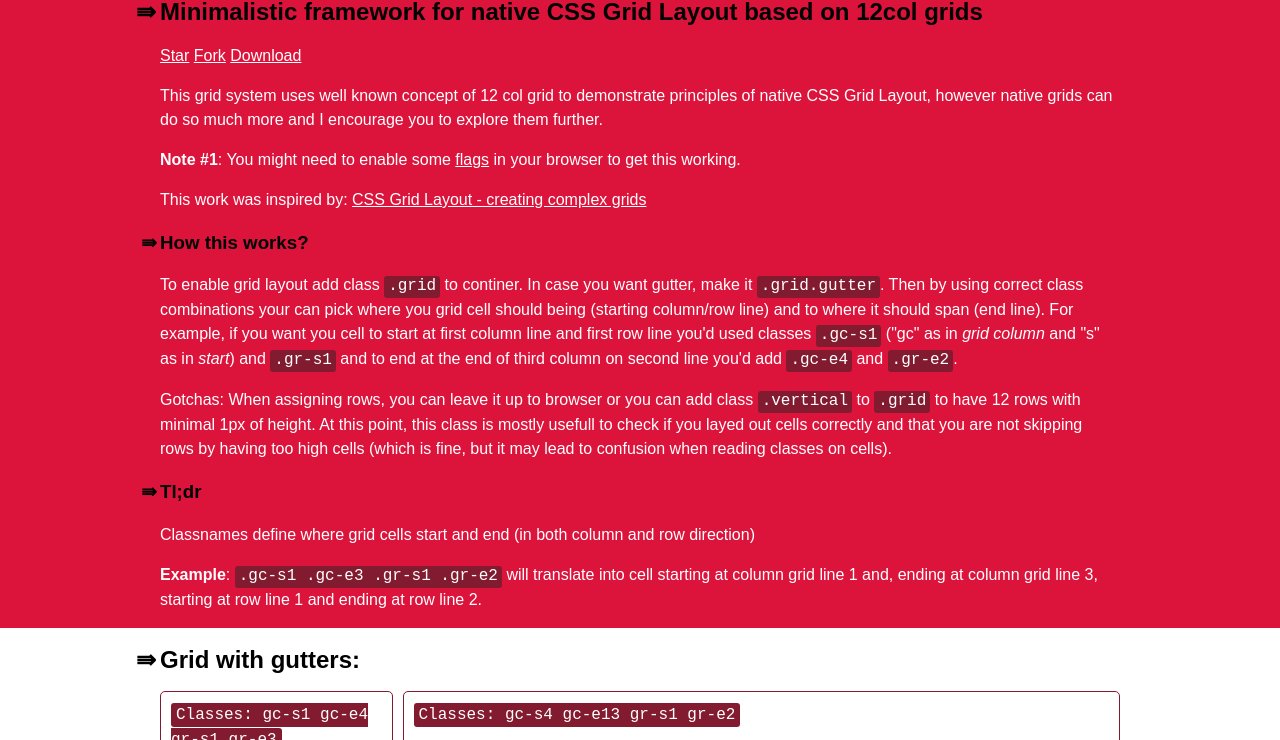
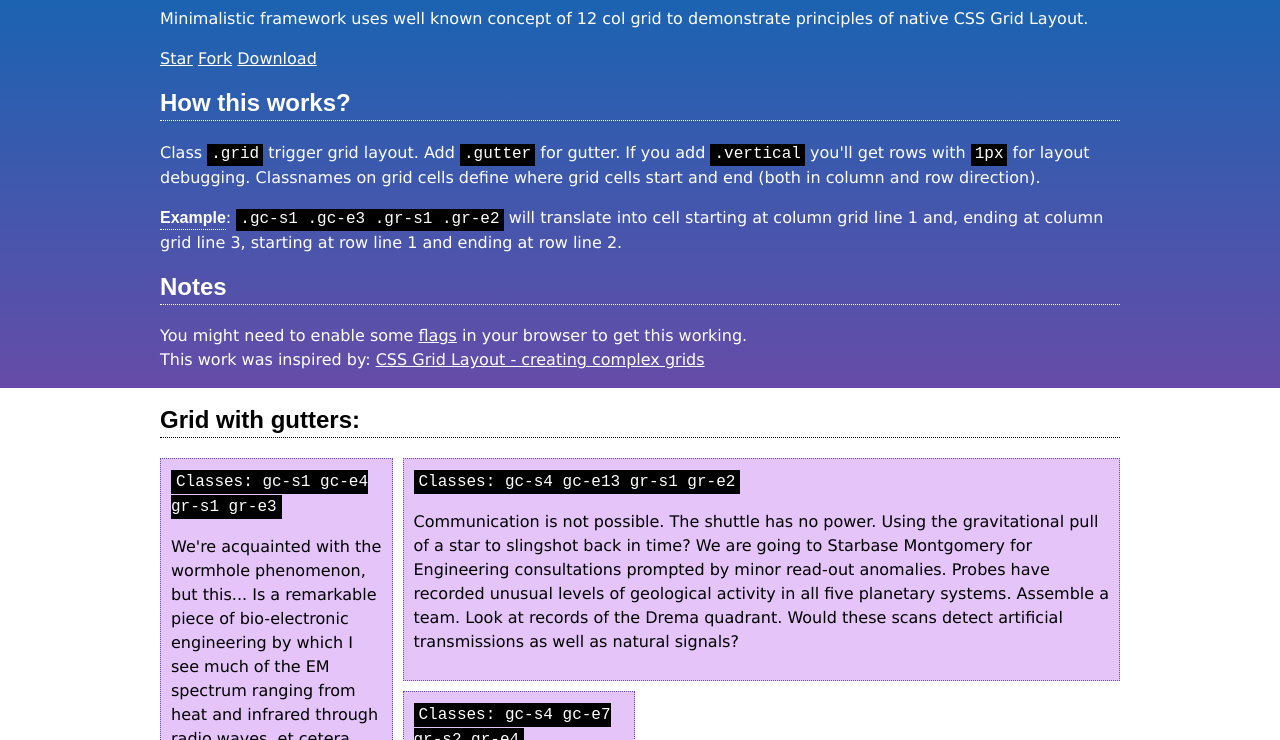
Before and after one commit to vlad-saling/Le-co-Grid, a website: page index.html in a window 1280 px wide. Shown: the part 67-807 px from the top of the page. Drawn offline with Linux system fonts and the light colour scheme.

Commit message:
simplified intro page

```diff
--- a/index.html
+++ b/index.html
@@ -9,7 +9,7 @@
     /* just some styles to make grid page look nicer */
 
     body {
-        font-family: "Arial";
+        font-family: "Verdana";
         font-size: 1rem;
         line-height: 1.5em;
         padding: 0;
@@ -22,22 +22,26 @@
 
     .marked > [class*='g'] {
         position: relative;
-        border: 1px solid #821b2f;
-        border-radius: 5px;
+        background-color: #e4c4f9;
         padding: 10px;
+        border: 1px dotted #664ca8;
     }
 
     .marked > [class*='g']:before {
         content: "Classes: " attr(class);
-        background-color: #821b2f;
+        background-color: #000;
         color: #fff;
         padding: 3px 5px;
-        border-radius: 3px;
         font-family: monospace;
     }
 
     .styled-block {
-        background-color: crimson;
+        background-image: linear-gradient(to bottom, #0e67b3, #664ca8);
+        color: #fff;
+    }
+
+    .styled-footer {
+        background-color: #664ca8;
         color: #fff;
     }
 
@@ -46,26 +50,21 @@
     }
 
     code {
-        background-color: #821b2f;
+        background-color: #000;
         color: #fff;
         padding: 1px 4px 3px;
-        border-radius: 3px;
     }
 
+    strong,
+    b,
     h1,
     h2,
     h3 {
-        color: #000;
+        font-family: "Arial";
+        padding-bottom: 0.2em;
+        border-bottom: 1px dotted currentColor;
     }
 
-    h1:before,
-    h2:before,
-    h3:before {
-        content: "\21DB";
-        position: absolute;
-        margin-left: -1em;
-        color: #000;
-    }
 
 </style>
 
@@ -79,7 +78,10 @@
         <div class="gc-s1 gc-e13">
 
             <h1>Le-co native grid</h1>
-            <h2>Minimalistic framework for native CSS Grid Layout based on 12col grids</h2>
+
+                <p>
+                 Minimalistic framework uses well known concept of 12 col grid to demonstrate principles of native CSS Grid Layout.
+            </p>
 
     <!-- Place this tag where you want the button to render. -->
     <a class="github-button" href="https://github.com/vlad-saling/Le-co-Grid" data-icon="octicon-star" data-style="mega" data-count-href="/vlad-saling/Le-co-Grid/stargazers" data-count-api="/repos/vlad-saling/Le-co-Grid#stargazers_count" data-count-aria-label="# stargazers on GitHub" aria-label="Star vlad-saling/Le-co-Grid on GitHub">Star</a>
@@ -92,29 +94,30 @@
     <a class="github-button" href="https://github.com/vlad-saling/Le-co-Grid/archive/master.zip" data-icon="octicon-cloud-download" data-style="mega" aria-label="Download vlad-saling/Le-co-Grid on GitHub">Download</a>
 
 
-            <p>
-                This grid system uses well known concept of 12 col grid to demonstrate principles of native CSS Grid Layout, however native grids can do so much more and I encourage you to explore them further.
-            </p>
 
-            <p>
-                <b>Note #1</b>: You might need to enable some <a href="http://christopher.org/setting-chrome-flags-for-experimental-web-browser-layout-features/">flags</a>            in your browser to get this working.
-            </p>
 
-            <p>
+
+
+
+
+            <h2>How this works?</h2>
+
+            <p>Class <code>.grid</code> trigger grid layout. Add <code>.gutter</code> for gutter. If you add <code>.vertical</code> you'll get rows with <code>1px</code> for layout debugging. Classnames on grid cells define where grid cells start and end (both in column and row direction). </p>
+
+             <p><b>Example</b>: <code>.gc-s1 .gc-e3 .gr-s1 .gr-e2</code> will translate into cell starting at column grid line 1 and, ending at column grid line 3, starting at row line 1 and ending at row line 2.</p>
+
+
+             <h2>Notes</h2>
+
+
+
+           <p>
+               You might need to enable some <a href="http://christopher.org/setting-chrome-flags-for-experimental-web-browser-layout-features/">flags</a>            in your browser to get this working.
+                <br />
                 This work was inspired by: <a href="https://rachelandrew.co.uk/archives/2015/02/04/css-grid-layout-creating-complex-grids/">CSS Grid Layout - creating complex grids</a>
             </p>
 
-            <h3>How this works?</h3>
 
-            <p>To enable grid layout add class <code>.grid</code> to continer. In case you want gutter, make it <code>.grid.gutter</code>. Then by using correct class combinations your can pick where you grid cell should being (starting column/row line) and to where it should span (end line). For example, if you want you cell to start at first column line and first row line you'd used classes <code>.gc-s1</code> ("gc" as in <i>grid column</i> and "s" as in <i>start</i>) and <code>.gr-s1</code> and to end at the end of third column on second line you'd add <code>.gc-e4</code> and <code>.gr-e2</code>.</p>
-
-            <p>Gotchas: When assigning rows, you can leave it up to browser or you can add class <code>.vertical</code> to <code>.grid</code> to have 12 rows with minimal 1px of height. At this point, this class is mostly usefull to check if you layed out cells correctly and that you are not skipping rows by having too high cells (which is fine, but it may lead to confusion when reading classes on cells).</p>
-
-            <h3>Tl;dr</h3>
-
-            <p>Classnames define where grid cells start and end (in both column and row direction)</p>
-
-            <p><b>Example</b>: <code>.gc-s1 .gc-e3 .gr-s1 .gr-e2</code> will translate into cell starting at column grid line 1 and, ending at column grid line 3, starting at row line 1 and ending at row line 2.</p>
 
         </div>
 
@@ -408,7 +411,7 @@
 
 
 
-<div class="styled-block">
+<div class="styled-footer">
 
     <div class="grid">
 
```
